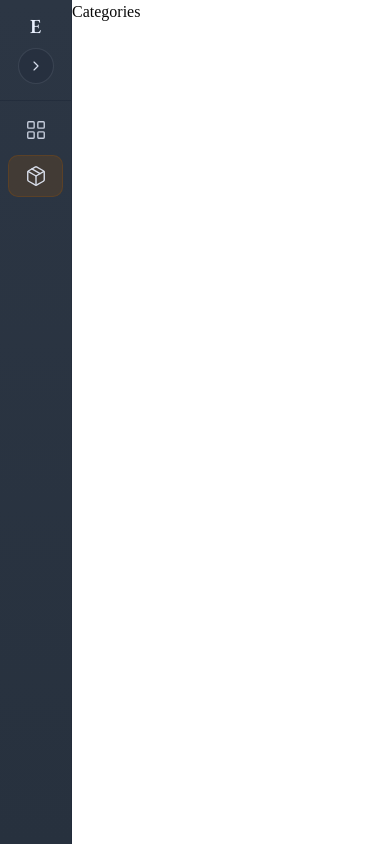
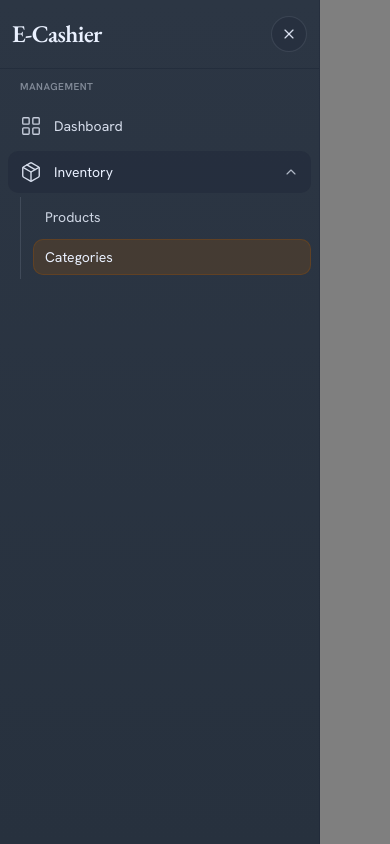
Before and after one commit to DannyLurker/e-cashier-nextjs, a Next.js app: page /inventory/categories in a window 390 px wide. Both pictures are taken after a click on the button "Open navigation menu". Built offline with nearby package versions, Linux system fonts and the light colour scheme; no server answers.

Commit message:
feat: add a new sidebar style to the mobile screen

```diff
--- a/app/(authenticated)/layout.tsx
+++ b/app/(authenticated)/layout.tsx
@@ -8,9 +8,11 @@ export default function AuthenticatedLayout({
 }>) {
   return (
     <AuthenticatedProvider>
-      <div className="flex">
+      <div className="flex min-h-screen min-w-0">
         <Sidebar />
-        <main className="flex-1 transition-all duration-300">{children}</main>
+        <main className="min-w-0 flex-1 transition-all duration-300">
+          {children}
+        </main>
       </div>
     </AuthenticatedProvider>
   );
--- a/package.json
+++ b/package.json
@@ -22,6 +22,7 @@
     "bcryptjs": "^3.0.3",
     "class-variance-authority": "^0.7.1",
     "clsx": "^2.1.1",
+    "framer-motion": "^12.38.0",
     "lucide-react": "^1.14.0",
     "next": "16.2.4",
     "next-auth": "^5.0.0-beta.31",
--- a/shared/components/sidebar/Index.tsx
+++ b/shared/components/sidebar/Index.tsx
@@ -4,21 +4,24 @@ import { useGlobalSidebar } from "@/shared/lib/context/SidebarContext";
 import { cn } from "@/shared/lib/utils";
 import { usePathname } from "next/navigation";
 import SidebarLogo from "./SidebarLogo";
-import SectionLabel from "./sub-components/SecitionLabel";
-import SidebarDashboardLink from "./sub-components/SidebarDashboardLink";
 import React, { useCallback, useEffect, useId, useRef, useState } from "react";
-import { LayoutGrid } from "lucide-react";
-import SidebarInventory from "./sub-components/SidebarInventory";
-const paths = {
-  dashboard: "/dashboard",
-  products: "/inventory/products",
-  categories: "/inventory/categories",
-} as const;
+import { asideShell } from "./sidebar-link.styles";
+import SidebarNavContent from "./sub-components/SidebarContent";
+import { paths } from "@/shared/lib/constants/url-paths";
+import { Menu } from "lucide-react";
+import { motion, AnimatePresence } from "framer-motion";
 
 export default function Sidebar() {
   const pathname = usePathname();
-  const { isOpen: isExpanded, toggle } = useGlobalSidebar();
+  const {
+    isOpen: isExpanded,
+    toggle,
+    isMobileDrawerOpen,
+    openMobileDrawer,
+    closeMobileDrawer,
+  } = useGlobalSidebar();
   const inventoryFlyoutId = useId();
+  const mobileDrawerTitleId = useId();
   const closeTimer = useRef<ReturnType<typeof setTimeout> | null>(null);
 
   const inventoryChildActive =
@@ -42,6 +45,30 @@ export default function Sidebar() {
       if (closeTimer.current) clearTimeout(closeTimer.current);
     };
   }, []);
+
+  useEffect(() => {
+    closeMobileDrawer();
+  }, [pathname, closeMobileDrawer]);
+
+  useEffect(() => {
+    if (!isMobileDrawerOpen) return;
+    const onKeyDown = (e: KeyboardEvent) => {
+      if (e.key === "Escape") closeMobileDrawer();
+    };
+    window.addEventListener("keydown", onKeyDown);
+    return () => window.removeEventListener("keydown", onKeyDown);
+  }, [isMobileDrawerOpen, closeMobileDrawer]);
+
+  useEffect(() => {
+    if (isMobileDrawerOpen) {
+      document.body.style.overflow = "hidden";
+    } else {
+      document.body.style.overflow = "";
+    }
+    return () => {
+      document.body.style.overflow = "";
+    };
+  }, [isMobileDrawerOpen]);
 
   const clearCloseTimer = useCallback(() => {
     if (closeTimer.current) {
@@ -68,68 +95,78 @@ export default function Sidebar() {
     }
   };
 
+  const navProps = {
+    pathname,
+    inventoryOpen,
+    setInventoryOpen,
+    inventoryFlyoutOpen,
+    openInventoryFlyout,
+    scheduleCloseInventoryFlyout,
+    onInventoryKeyDown,
+    inventoryFlyoutId,
+  };
+
   return (
+    <>
+      <div className="hidden min-h-screen shrink-0 md:flex">
         <aside
-      className={cn(
-        "relative flex min-h-screen h-full shrink-0 flex-col overflow-visible border-e border-[#0f172a]/20",
-        "bg-[#27313e] bg-linear-to-b from-[#2c3644] to-[#27313e] text-[#eaf1ff]",
-        "font-ochre-ui text-sm leading-5 transition-[width] duration-300 ease-out",
-        isExpanded ? "w-65" : "w-18",
-      )}
+          className={cn(asideShell, isExpanded ? "w-65" : "w-18")}
           data-expanded={isExpanded ? "true" : "false"}
         >
           <SidebarLogo isExpanded={isExpanded} toggle={toggle} />
+          <SidebarNavContent isExpanded={isExpanded} {...navProps} />
+        </aside>
+      </div>
 
-      <nav className="flex min-h-0 flex-1 flex-col overflow-visible px-2 pb-4 pt-2">
-        {/* SCROLLABLE AREA */}
+      <button
+        type="button"
+        className={cn(
+          "fixed right-4 top-4 z-40 flex size-11 items-center justify-center rounded-full border border-[#0f172a]/20",
+          "bg-[#27313e] text-[#eaf1ff] shadow-lg transition-opacity duration-200 md:hidden",
+          "hover:bg-[#2c3644] focus-visible:outline-2 focus-visible:outline-offset-2 focus-visible:outline-[#894d0d]",
+          isMobileDrawerOpen && "pointer-events-none opacity-0",
+        )}
+        aria-expanded={isMobileDrawerOpen}
+        aria-controls="mobile-sidebar-drawer"
+        onClick={openMobileDrawer}
+        aria-label="Open navigation menu"
+      >
+        <Menu className="size-5" strokeWidth={1.75} />
+      </button>
+
+      <AnimatePresence>
+        {isMobileDrawerOpen && (
+          <motion.div
+            initial={{ opacity: 0 }}
+            animate={{ opacity: 1 }}
+            exit={{ opacity: 0 }}
+            className="fixed inset-0 z-50 md:hidden"
+            id={mobileDrawerTitleId}
+          >
+            {/* Backdrop */}
             <div
-          className={cn(
-            "flex min-h-0 min-w-0 flex-col overflow-y-auto overflow-x-hidden",
-            isExpanded && "flex-1",
-          )}
-        >
-          {isExpanded && <SectionLabel>Management</SectionLabel>}
-
-          <SidebarDashboardLink
-            href={paths.dashboard}
-            label="Dashboard"
-            icon={LayoutGrid}
-            isActive={pathname === paths.dashboard}
-            isExpanded={isExpanded}
+              className="absolute inset-0 bg-black/50"
+              onClick={closeMobileDrawer}
             />
 
-          {isExpanded && (
-            <SidebarInventory
-              isExpanded={isExpanded}
-              onMouseEnter={openInventoryFlyout}
-              onMouseLeave={scheduleCloseInventoryFlyout}
-              onKeyDown={onInventoryKeyDown}
-              inventoryFlyoutId={inventoryFlyoutId}
-              inventoryFlyoutOpen={inventoryFlyoutOpen}
-              pathname={pathname}
-              paths={paths}
-              inventoryOpen={inventoryOpen}
-              setInventoryOpen={setInventoryOpen}
+            {/* Sidebar Panel */}
+            <motion.aside
+              initial={{ x: "-100%" }}
+              animate={{ x: 0 }}
+              exit={{ x: "-100%" }}
+              transition={{ type: "spring", damping: 25, stiffness: 200 }}
+              className={cn(asideShell, "absolute left-0 top-0 w-80")}
+            >
+              <SidebarLogo
+                isExpanded
+                toggle={toggle}
+                onCloseDrawer={closeMobileDrawer}
               />
+              <SidebarNavContent isExpanded {...navProps} />
+            </motion.aside>
+          </motion.div>
         )}
-        </div>
-
-        {/* NON-SCROLLABLE AREA (FLYOUT) */}
-        {!isExpanded && (
-          <SidebarInventory
-            isExpanded={isExpanded}
-            onMouseEnter={openInventoryFlyout}
-            onMouseLeave={scheduleCloseInventoryFlyout}
-            onKeyDown={onInventoryKeyDown}
-            inventoryFlyoutId={inventoryFlyoutId}
-            inventoryFlyoutOpen={inventoryFlyoutOpen}
-            pathname={pathname}
-            paths={paths}
-            inventoryOpen={inventoryOpen}
-            setInventoryOpen={setInventoryOpen}
-          />
-        )}
-      </nav>
-    </aside>
+      </AnimatePresence>
+    </>
   );
 }
--- a/shared/components/sidebar/SidebarLogo.tsx
+++ b/shared/components/sidebar/SidebarLogo.tsx
@@ -1,13 +1,45 @@
 import { cn } from "@/shared/lib/utils";
-import { ChevronLeft, ChevronRight } from "lucide-react";
+import { ChevronLeft, ChevronRight, X } from "lucide-react";
 import React from "react";
 
 interface SidebarLogoProps {
   isExpanded: boolean;
   toggle: () => void;
+  /** When set, shows full title + close control for the mobile overlay drawer. */
+  onCloseDrawer?: () => void;
 }
 
-const SidebarLogo = ({ isExpanded, toggle }: SidebarLogoProps) => {
+const SidebarLogo = ({
+  isExpanded,
+  toggle,
+  onCloseDrawer,
+}: SidebarLogoProps) => {
+  if (onCloseDrawer) {
+    return (
+      <div className="flex items-center gap-2 border-b border-[#0f172a]/25 px-3 py-4">
+        <span
+          className="min-w-0 flex-1 font-ochre-brand text-2xl font-semibold leading-8 tracking-tight text-[#eaf1ff]"
+          style={{ fontFeatureSettings: '"lnum" 1' }}
+        >
+          E-Cashier
+        </span>
+        <button
+          type="button"
+          onClick={onCloseDrawer}
+          className={cn(
+            "flex size-9 shrink-0 items-center justify-center rounded-full border border-[#eaf1ff]/10",
+            "bg-[#0f172a]/15 text-[#eaf1ff]/90 transition-[color,background-color,box-shadow] duration-300",
+            "hover:bg-[#0f172a]/25 hover:shadow-[0_10px_24px_-8px_rgba(15,23,42,0.12)]",
+            "focus-visible:outline-2 focus-visible:outline-offset-2 focus-visible:outline-[#894d0d]",
+          )}
+          aria-label="Close navigation menu"
+        >
+          <X className="size-4" strokeWidth={1.75} />
+        </button>
+      </div>
+    );
+  }
+
   return (
     <div
       className={cn(
--- a/shared/components/sidebar/sidebar-link.styles.ts
+++ b/shared/components/sidebar/sidebar-link.styles.ts
@@ -1,2 +1,4 @@
 export const navAmbient =
   "transition-[transform,box-shadow,background-color] duration-300 ease-out hover:-translate-y-px hover:shadow-[0_12px_32px_-10px_rgba(15,23,42,0.08)] active:translate-y-0";
+export const asideShell =
+  "relative flex min-h-screen h-full shrink-0 flex-col overflow-visible border-e border-[#0f172a]/20 bg-[#27313e] bg-linear-to-b from-[#2c3644] to-[#27313e] text-[#eaf1ff] font-ochre-ui text-sm leading-5 transition-[width] duration-300 ease-out";
--- /dev/null
+++ b/shared/components/sidebar/sub-components/SidebarContent.tsx
@@ -0,0 +1,79 @@
+import { cn } from "@/shared/lib/utils";
+import SectionLabel from "./SecitionLabel";
+import SidebarDashboardLink from "./SidebarDashboardLink";
+import { LayoutGrid } from "lucide-react";
+import SidebarInventory from "./SidebarInventory";
+import { paths } from "@/shared/lib/constants/url-paths";
+
+export default function SidebarNavContent({
+  isExpanded,
+  pathname,
+  inventoryOpen,
+  setInventoryOpen,
+  inventoryFlyoutOpen,
+  openInventoryFlyout,
+  scheduleCloseInventoryFlyout,
+  onInventoryKeyDown,
+  inventoryFlyoutId,
+}: {
+  isExpanded: boolean;
+  pathname: string;
+  inventoryOpen: boolean;
+  setInventoryOpen: React.Dispatch<React.SetStateAction<boolean>>;
+  inventoryFlyoutOpen: boolean;
+  openInventoryFlyout: () => void;
+  scheduleCloseInventoryFlyout: () => void;
+  onInventoryKeyDown: (e: React.KeyboardEvent<HTMLButtonElement>) => void;
+  inventoryFlyoutId: string;
+}) {
+  return (
+    <nav className="flex min-h-0 flex-1 flex-col overflow-visible px-2 pb-4 pt-2">
+      <div
+        className={cn(
+          "flex min-h-0 min-w-0 flex-col overflow-y-auto overflow-x-hidden",
+          isExpanded && "flex-1",
+        )}
+      >
+        {isExpanded && <SectionLabel>Management</SectionLabel>}
+
+        <SidebarDashboardLink
+          href={paths.dashboard}
+          label="Dashboard"
+          icon={LayoutGrid}
+          isActive={pathname === paths.dashboard}
+          isExpanded={isExpanded}
+        />
+
+        {isExpanded && (
+          <SidebarInventory
+            isExpanded={isExpanded}
+            onMouseEnter={openInventoryFlyout}
+            onMouseLeave={scheduleCloseInventoryFlyout}
+            onKeyDown={onInventoryKeyDown}
+            inventoryFlyoutId={inventoryFlyoutId}
+            inventoryFlyoutOpen={inventoryFlyoutOpen}
+            pathname={pathname}
+            paths={paths}
+            inventoryOpen={inventoryOpen}
+            setInventoryOpen={setInventoryOpen}
+          />
+        )}
+      </div>
+
+      {!isExpanded && (
+        <SidebarInventory
+          isExpanded={isExpanded}
+          onMouseEnter={openInventoryFlyout}
+          onMouseLeave={scheduleCloseInventoryFlyout}
+          onKeyDown={onInventoryKeyDown}
+          inventoryFlyoutId={inventoryFlyoutId}
+          inventoryFlyoutOpen={inventoryFlyoutOpen}
+          pathname={pathname}
+          paths={paths}
+          inventoryOpen={inventoryOpen}
+          setInventoryOpen={setInventoryOpen}
+        />
+      )}
+    </nav>
+  );
+}
--- a/shared/hooks/useArrowKeysNavigation.ts
+++ b/shared/hooks/useArrowKeysNavigation.ts
@@ -1,3 +1,5 @@
+// Still has no functionality. Will be implemented in the future.
+
 "use client";
 import { useEffect } from "react";
 import { useRouter } from "next/navigation";
--- /dev/null
+++ b/shared/lib/constants/url-paths.ts
@@ -0,0 +1,5 @@
+export const paths = {
+  dashboard: "/dashboard",
+  products: "/inventory/products",
+  categories: "/inventory/categories",
+} as const;
--- a/shared/lib/context/SidebarContext.tsx
+++ b/shared/lib/context/SidebarContext.tsx
@@ -7,6 +7,9 @@ interface SidebarContextType {
   isOpen: boolean;
   setIsOpen: (isOpen: boolean) => void;
   toggle: () => void;
+  isMobileDrawerOpen: boolean;
+  openMobileDrawer: () => void;
+  closeMobileDrawer: () => void;
 }
 
 const SidebarContext = createContext<SidebarContextType | undefined>(undefined);
@@ -17,14 +20,32 @@ export const SidebarProvider = ({
   children: React.ReactNode;
 }) => {
   const [isOpen, setIsOpen] = useState(true);
+  const [isMobileDrawerOpen, setIsMobileDrawerOpen] = useState(false);
 
   const toggle = useCallback(() => {
     setIsOpen((prev) => !prev);
   }, []);
 
+  const openMobileDrawer = useCallback(() => {
+    setIsMobileDrawerOpen(true);
+  }, []);
+
+  const closeMobileDrawer = useCallback(() => {
+    setIsMobileDrawerOpen(false);
+  }, []);
+
   return (
     <>
-      <SidebarContext.Provider value={{ isOpen, setIsOpen, toggle }}>
+      <SidebarContext.Provider
+        value={{
+          isOpen,
+          setIsOpen,
+          toggle,
+          isMobileDrawerOpen,
+          openMobileDrawer,
+          closeMobileDrawer,
+        }}
+      >
         {children}
       </SidebarContext.Provider>
     </>
```
Also changed, not shown: 1 other file (tests, documents, lock files or other folders). Lines whose indentation alone changed are shown as unchanged.
